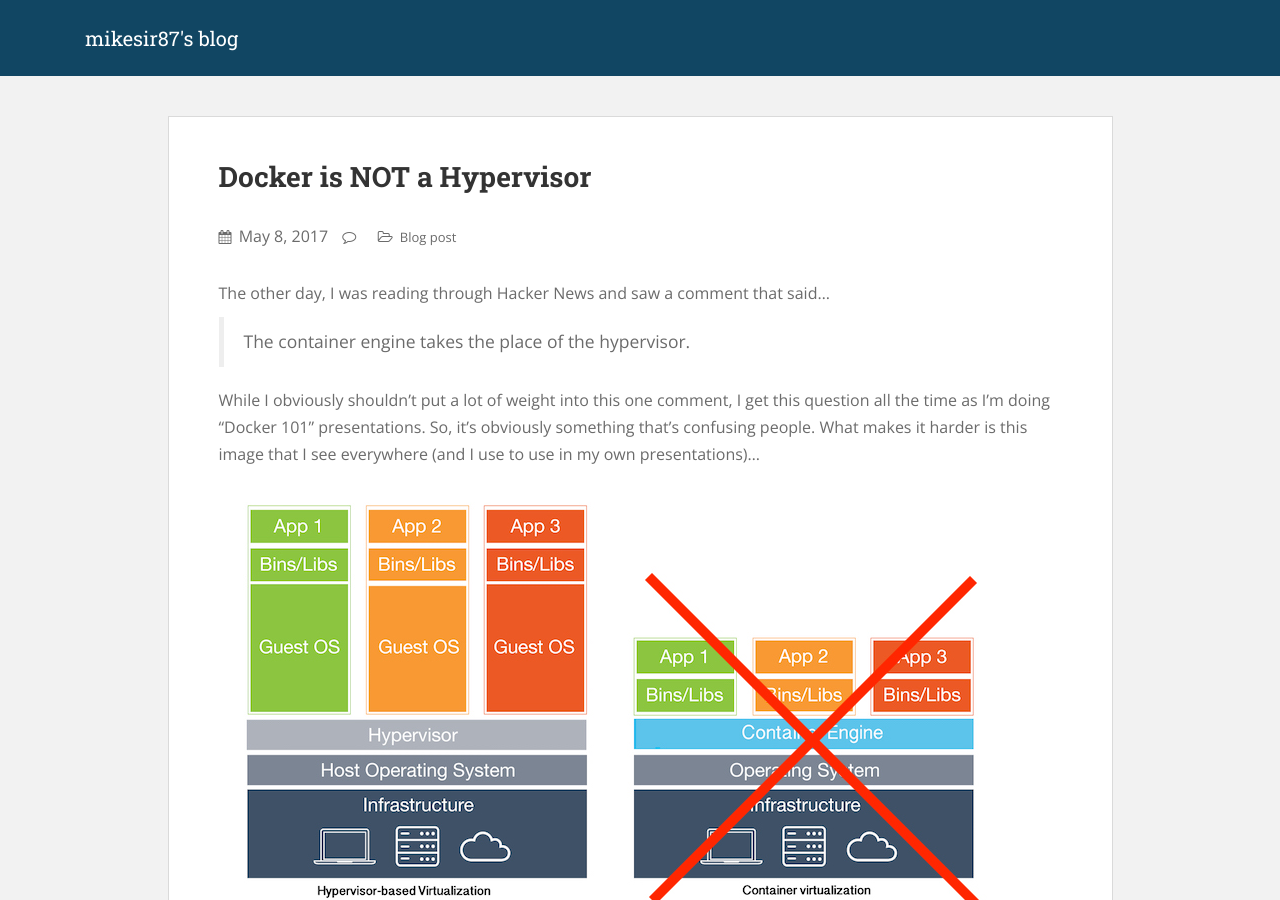
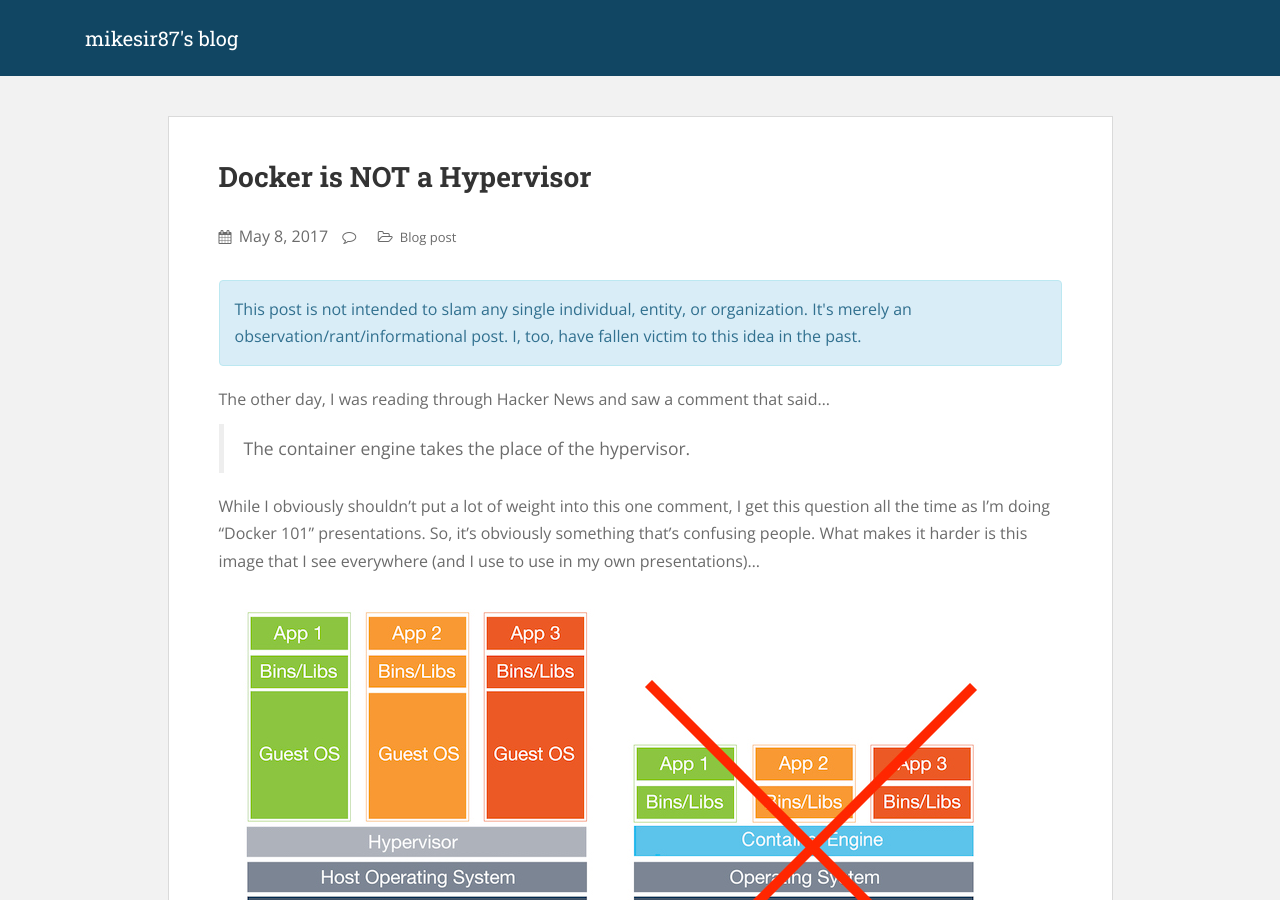
Before and after one commit to mikesir87/blog.mikesir87.io, a Jekyll site: the page built from _posts/2017-05-08-docker-is-not-a-hypervisor.md, in a window 1280 px wide and 900 px high. Built offline with Jekyll 4.4.1, drawn with Linux system fonts in a browser that asks for light colours; nearby versions of some CDN libraries; comment, search, counter and statistics services are not loaded.

Commit message:
Added not to hypervisor post

```diff
--- a/_posts/2017-05-08-docker-is-not-a-hypervisor.md
+++ b/_posts/2017-05-08-docker-is-not-a-hypervisor.md
@@ -6,6 +6,7 @@
 uuid: deffb000-23ef-48fd-8680-559a85d1597b
 ---
 
+<div class="alert alert-info">This post is not intended to slam any single individual, entity, or organization. It's merely an observation/rant/informational post. I, too, have fallen victim to this idea in the past.</div>
 
 The other day, I was reading through Hacker News and saw a comment that said...
 
```
